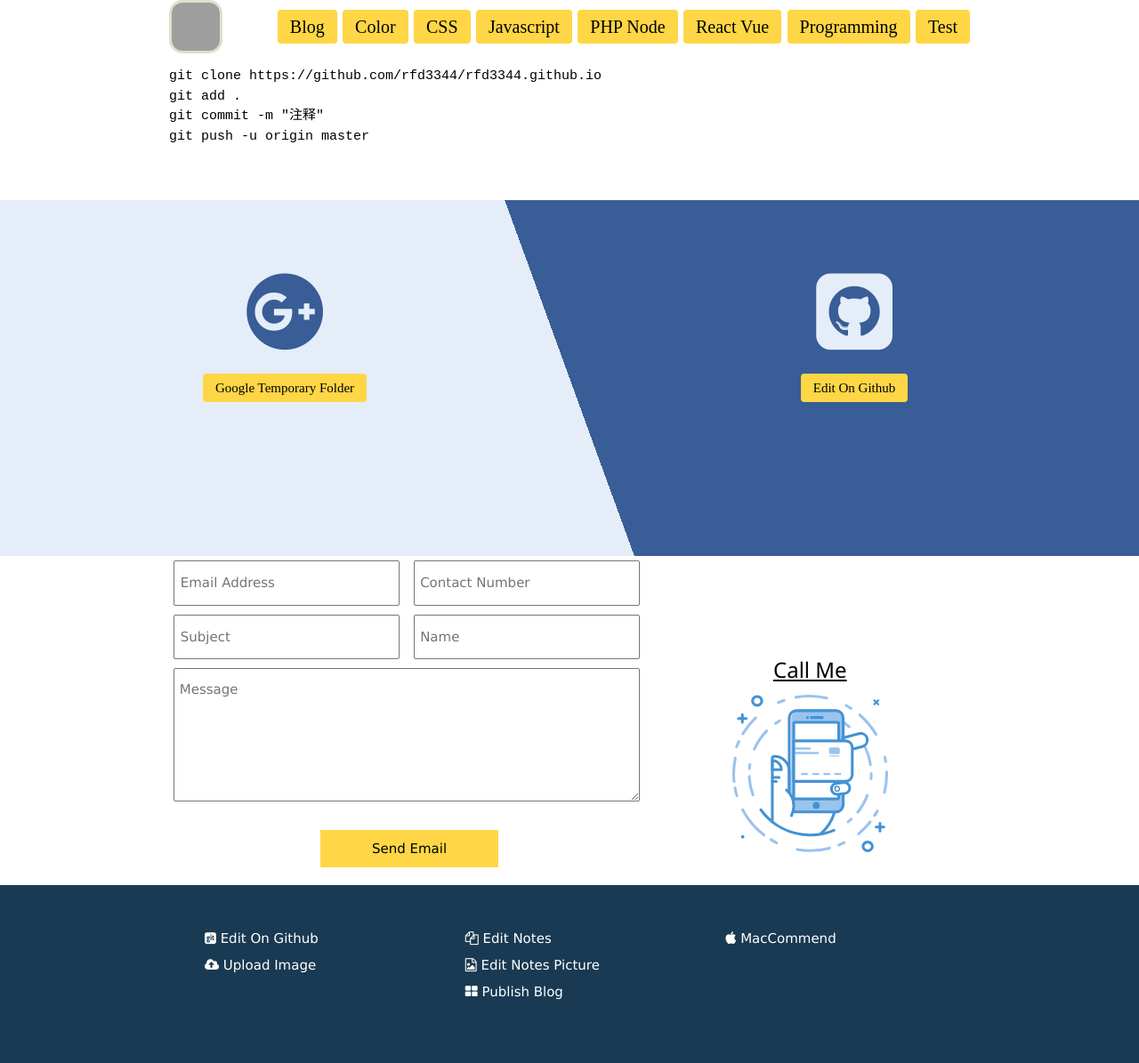
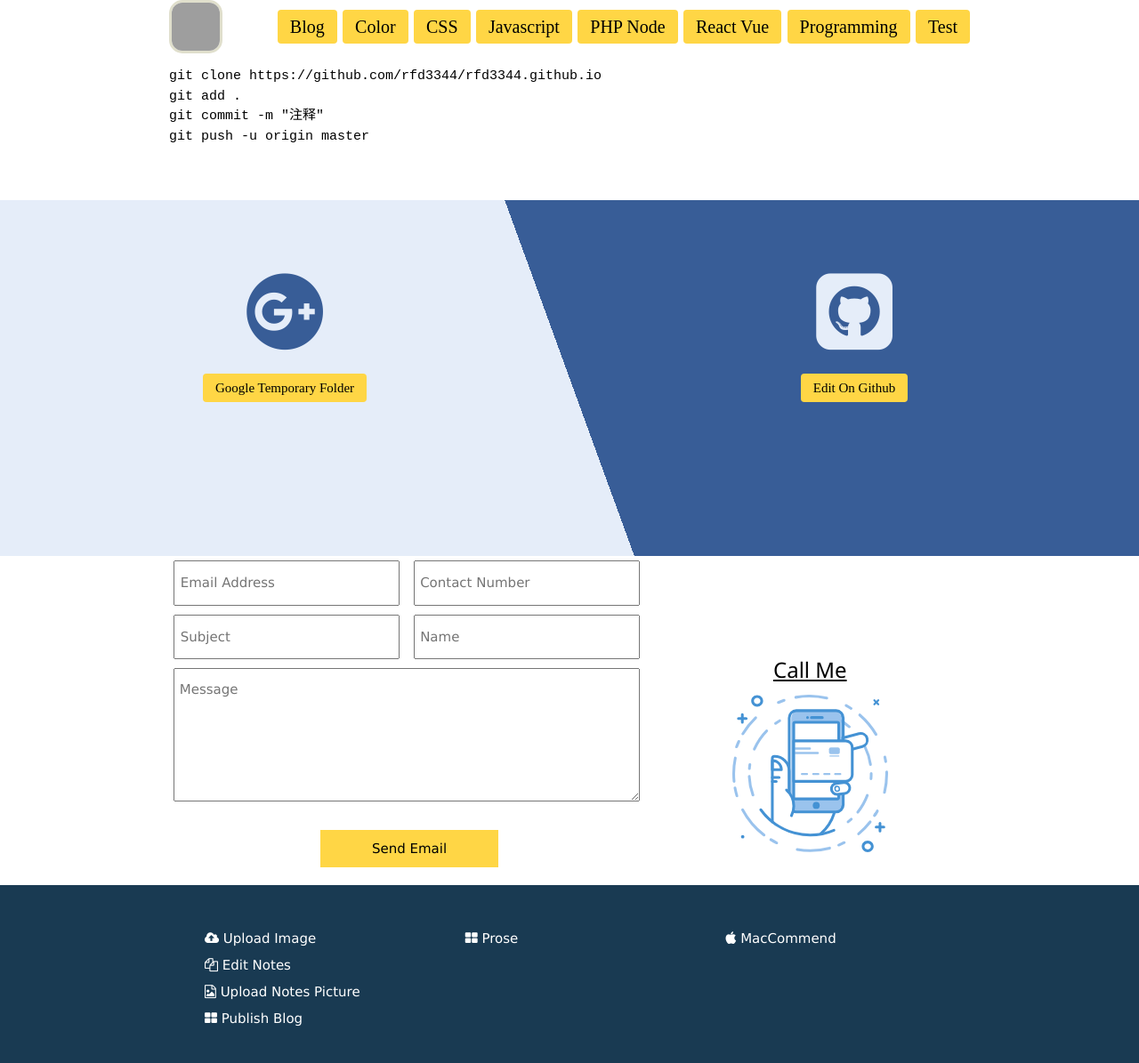
Before and after one commit to rfd3344a/rfd3344.github.io, a Jekyll site: the page built from index.html, in a window 1280 px wide. Shown: the whole page at 89% size. Built offline with Jekyll 4.4.1, drawn with Linux system fonts in a browser that asks for light colours; some web fonts are replaced; grey boxes are pictures that could not be loaded.

Commit message:
Update page.html

```diff
--- a/_layouts/page.html
+++ b/_layouts/page.html
@@ -17,10 +17,14 @@
 <section>
     <div class="FooterBlock">
     	<ul >
-          	<li><i class="fa fa-git-square" aria-hidden="true"></i>
-                <a href="https://github.com/rfd3344/rfd3344.github.io" target="_blank"> Edit On Github</a> </li>
            	<li><i class="fa fa-cloud-upload" aria-hidden="true"></i>
                 <a href="https://github.com/rfd3344/rfd3344.github.io/tree/master/images" target="_blank"> Upload Image</a> </li>
+       	    <li><i class="fa fa-files-o" aria-hidden="true"></i>
+                <a href="http://prose.io/#rfd3344/rfd3344.github.io/tree/master/notes" target="_blank"> Edit Notes</a> </li>
+            <li><i class="fa fa-file-image-o" aria-hidden="true"></i>
+                <a href="https://github.com/rfd3344/rfd3344.github.io/tree/master/notes/zPhoto" target="_blank"> Upload Notes Picture</a> </li>
+            <li><i class="fa fa-th-large" aria-hidden="true"></i>
+                <a href="http://prose.io/#rfd3344/rfd3344.github.io/tree/master/_posts" target="_blank"> Publish Blog </a> </li>
         </ul>
   	</div>
 
@@ -28,12 +32,9 @@
 
     <div class="FooterBlock">
    		<ul>
-          	<li><i class="fa fa-files-o" aria-hidden="true"></i>
-                <a href="http://prose.io/#rfd3344/rfd3344.github.io/tree/master/notes" target="_blank"> Edit Notes</a> </li>
-          	<li><i class="fa fa-file-image-o" aria-hidden="true"></i>
-                <a href="https://github.com/rfd3344/rfd3344.github.io/tree/master/notes/zPhoto" target="_blank"> Edit Notes Picture</a> </li>
             <li><i class="fa fa-th-large" aria-hidden="true"></i>
-              <a href="http://prose.io/#rfd3344/rfd3344.github.io/tree/master/_posts" target="_blank"> Publish Blog </a> </li>
+                <a href="http://prose.io/" target="_blank"> Prose </a> </li>
+
         </ul>
   	</div>
 
```
Lines whose indentation alone changed are shown as unchanged.
